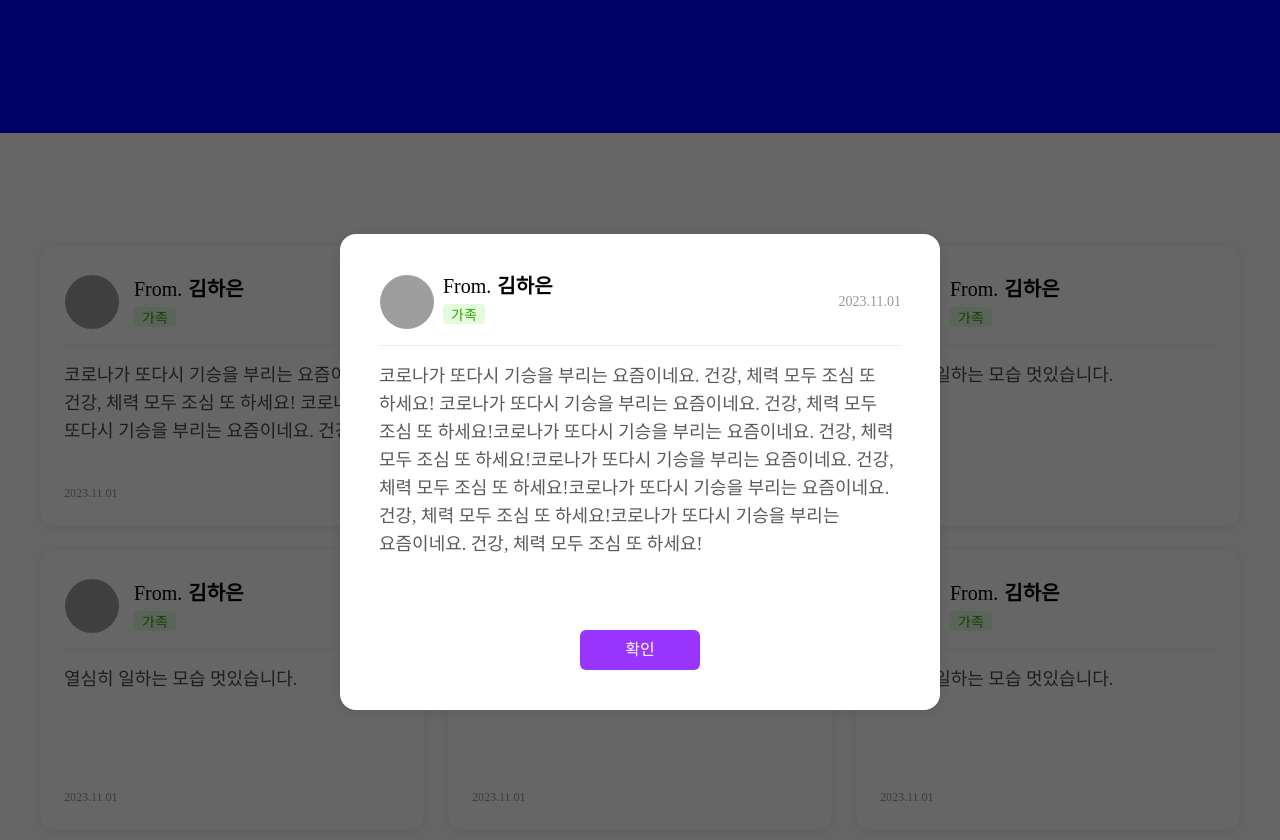
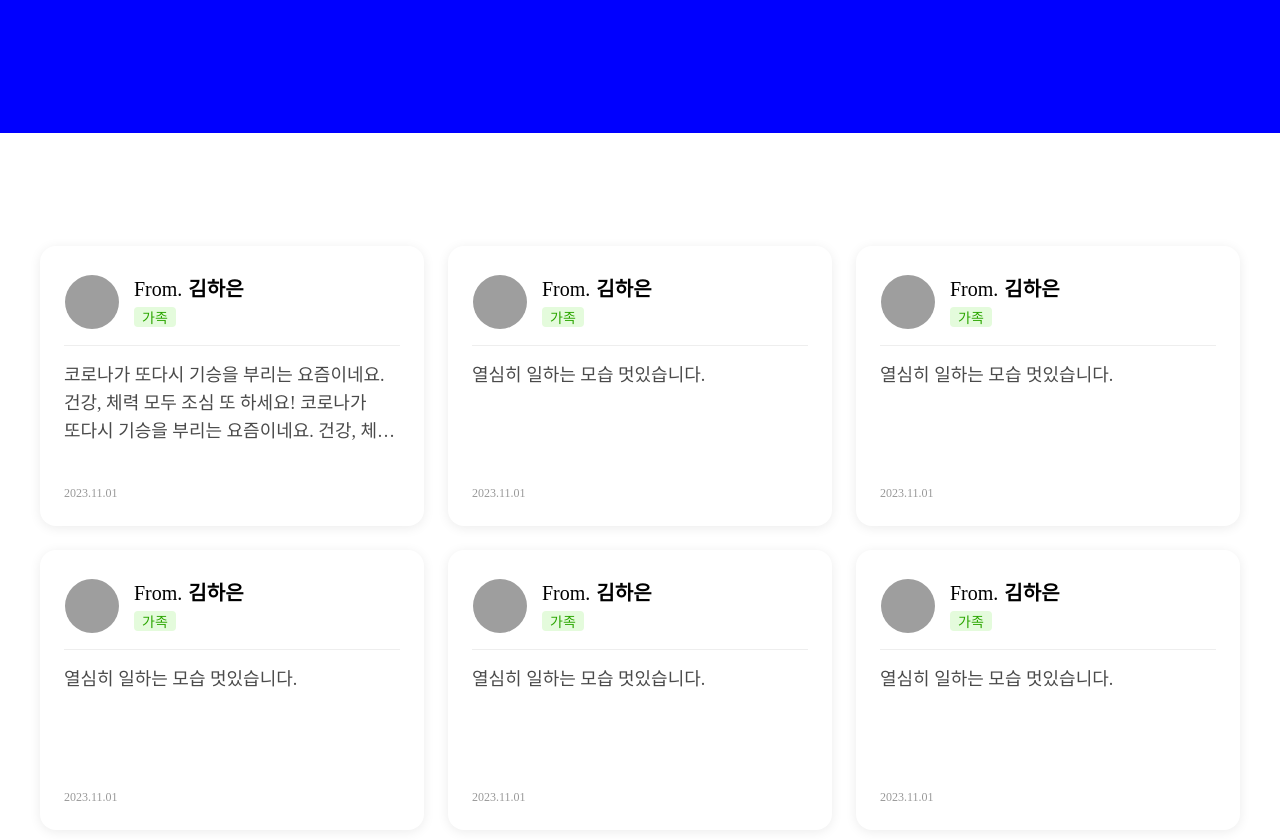
Before and after one commit to part2-11team/rolling-paper, a React (Create React App) app: page / in a window 1280 px wide. Shown: the top 840 px of the page. Built offline with nearby package versions, Linux system fonts and the light colour scheme; grey boxes are pictures that could not be loaded.

Commit message:
✨ [FEAT] : Modal 버튼  효과 추가 및 카드 클릭 효과 추가

```diff
--- a/src/components/MessageCard/MessageCard.jsx
+++ b/src/components/MessageCard/MessageCard.jsx
@@ -1,4 +1,4 @@
-import React from 'react';
+import React, { useContext } from 'react';
 import {
   TextWrapper,
   TopWrapper,
@@ -11,8 +11,10 @@ import {
   CreatedDate,
 } from './MessageCard.style';
 import { MessageCardBadge } from '../../pages/PostIDPage.style';
+import { PostIDContext } from '../../context/PostIDContext';
 
 export const MessageCard = ({ cardData }) => {
+  const { handleCurrentCardData } = useContext(PostIDContext);
   const createDate = new Date(cardData.createdAt);
   const formattedDate = createDate
     .toLocaleDateString('ko-KR', {
@@ -22,8 +24,11 @@ export const MessageCard = ({ cardData }) => {
     })
     .replace(/\s/g, '')
     .slice(0, -1);
+  const handleCardWrapper = () => {
+    handleCurrentCardData(cardData);
+  };
   return (
-    <Wrapper>
+    <Wrapper onClick={handleCardWrapper}>
       <TopWrapper>
         <Image
           src={cardData.profileImageURL}
--- a/src/components/MessageCard/MessageCard.style.js
+++ b/src/components/MessageCard/MessageCard.style.js
@@ -7,6 +7,7 @@ export const Wrapper = styled.div`
   box-shadow: 0px 2px 12px 0px rgb(0, 0, 0, 0.08);
   border-radius: 16px;
   padding: 28px 24px;
+  cursor: pointer;
 
   @media (max-width: 1248px) {
     width: auto;
--- a/src/components/Modal/Modal.jsx
+++ b/src/components/Modal/Modal.jsx
@@ -1,4 +1,4 @@
-import React /*, { useContext } */ from 'react';
+import React, { useContext } from 'react';
 import {
   Wrapper,
   TopWrapper,
@@ -15,22 +15,11 @@ import {
   ProfileName,
 } from '../MessageCard/MessageCard.style';
 import { MessageCardBadge } from '../../pages/PostIDPage.style';
-//import { PostIDContext } from '../../context/PostIDContext';
+import { PostIDContext } from '../../context/PostIDContext';
 
 export const Modal = () => {
-  //const { currentCardData: cardData } = useContext(PostIDContext);
-  const cardData = {
-    id: 27,
-    recipientId: 2,
-    sender: '김하은',
-    profileImageURL:
-      'https://fastly.picsum.photos/id/311/200/200.jpg?hmac=CHiYGYQ3Xpesshw5eYWH7U0Kyl9zMTZLQuRDU4OtyH8',
-    relationship: '가족',
-    content:
-      '코로나가 또다시 기승을 부리는 요즘이네요. 건강, 체력 모두 조심 또 하세요! 코로나가 또다시 기승을 부리는 요즘이네요. 건강, 체력 모두 조심 또 하세요!코로나가 또다시 기승을 부리는 요즘이네요. 건강, 체력 모두 조심 또 하세요!코로나가 또다시 기승을 부리는 요즘이네요. 건강, 체력 모두 조심 또 하세요!코로나가 또다시 기승을 부리는 요즘이네요. 건강, 체력 모두 조심 또 하세요!코로나가 또다시 기승을 부리는 요즘이네요. 건강, 체력 모두 조심 또 하세요!',
-    font: 'Pretendard',
-    createdAt: '2023-11-01T08:05:25.399056Z',
-  };
+  const { currentCardData, handleCurrentCardData } = useContext(PostIDContext);
+  const cardData = currentCardData;
   const createDate = new Date(cardData.createdAt);
   const formattedDate = createDate
     .toLocaleDateString('ko-KR', {
@@ -40,7 +29,12 @@ export const Modal = () => {
     })
     .replace(/\s/g, '')
     .slice(0, -1);
+  const handleModalButton = () => {
+    handleCurrentCardData();
+  };
   return (
+    <>
+      {cardData.id && (
         <Wrapper>
           <TopWrapper>
             <ProfileModalWrapper>
@@ -63,7 +57,9 @@ export const Modal = () => {
             <CreatedDate>{formattedDate}</CreatedDate>
           </TopWrapper>
           <TextWrapper>{cardData.content}</TextWrapper>
-      <ModalButton>확인</ModalButton>
+          <ModalButton onClick={handleModalButton}>확인</ModalButton>
         </Wrapper>
+      )}
+    </>
   );
 };
--- a/src/pages/PostIDPage.jsx
+++ b/src/pages/PostIDPage.jsx
@@ -9,13 +9,25 @@ import {
 import { MessageCard } from '../components/MessageCard/MessageCard';
 import { PostIDContext } from '../context/PostIDContext';
 import { Modal } from '../components/Modal/Modal';
+
+const DEFAULT = {
+  id: null,
+  recipientId: null,
+  sender: null,
+  profileImageURL: null,
+  relationship: null,
+  content: null,
+  font: null,
+  createdAt: null,
+};
+
 export default function PostIDPage() {
   //데이터 받아서 context에 저장
-  const [currentCardData, setCurrentCardData] = useState(25);
+  const [currentCardData, setCurrentCardData] = useState(DEFAULT);
 
   const handleCurrentCardData = (cardData = null) => {
-    if (currentCardData) {
-      setCurrentCardData(null);
+    if (currentCardData.id) {
+      setCurrentCardData(DEFAULT);
     } else {
       setCurrentCardData(cardData);
     }
@@ -102,10 +114,10 @@ export default function PostIDPage() {
             <MessageCard cardData={cardData} key={cardData.id}></MessageCard>
           ))}
         </MessageWrapper>
+        <ModalBackground $currentCardData={currentCardData.id}>
+          <Modal></Modal>
+        </ModalBackground>
       </PostIDContext.Provider>
-      <ModalBackground $currentCardData={currentCardData}>
-        <Modal></Modal>
-      </ModalBackground>
     </PageWrapper>
   );
 }
```
Lines whose indentation alone changed are shown as unchanged.
